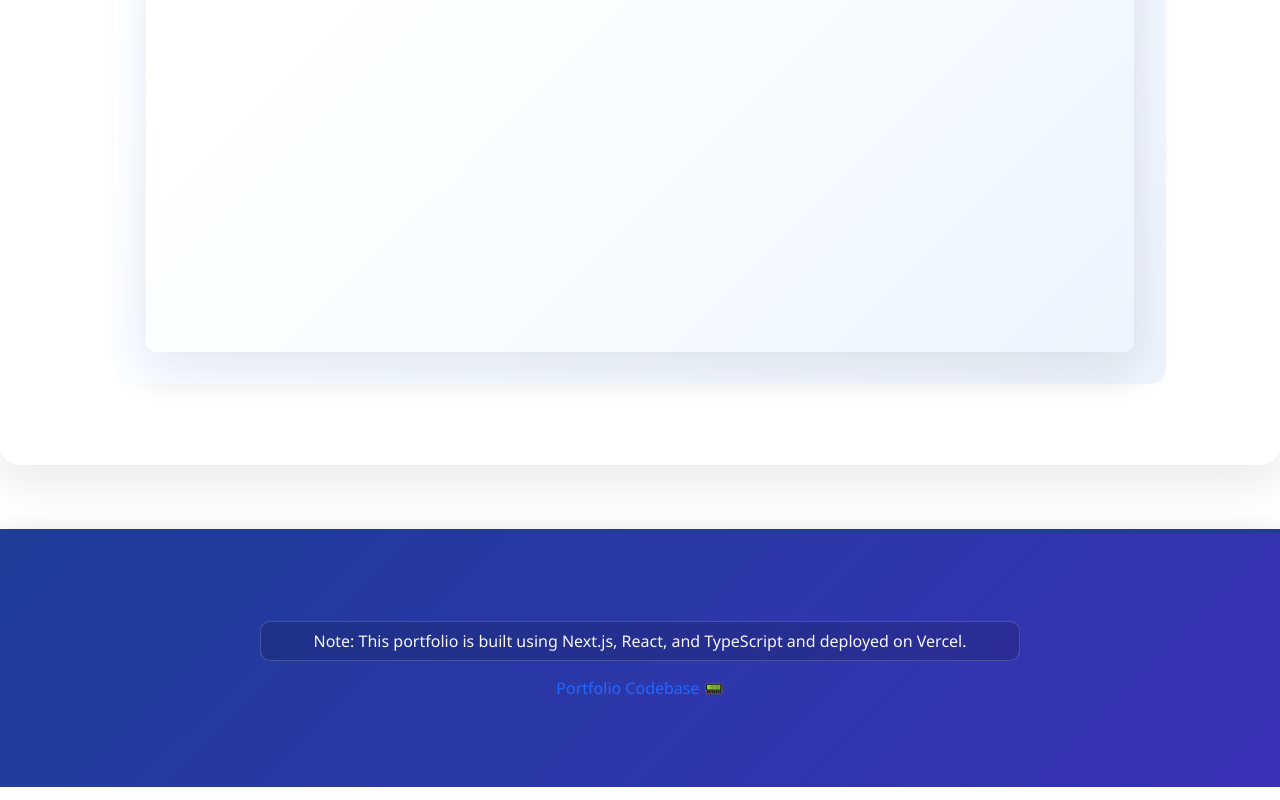
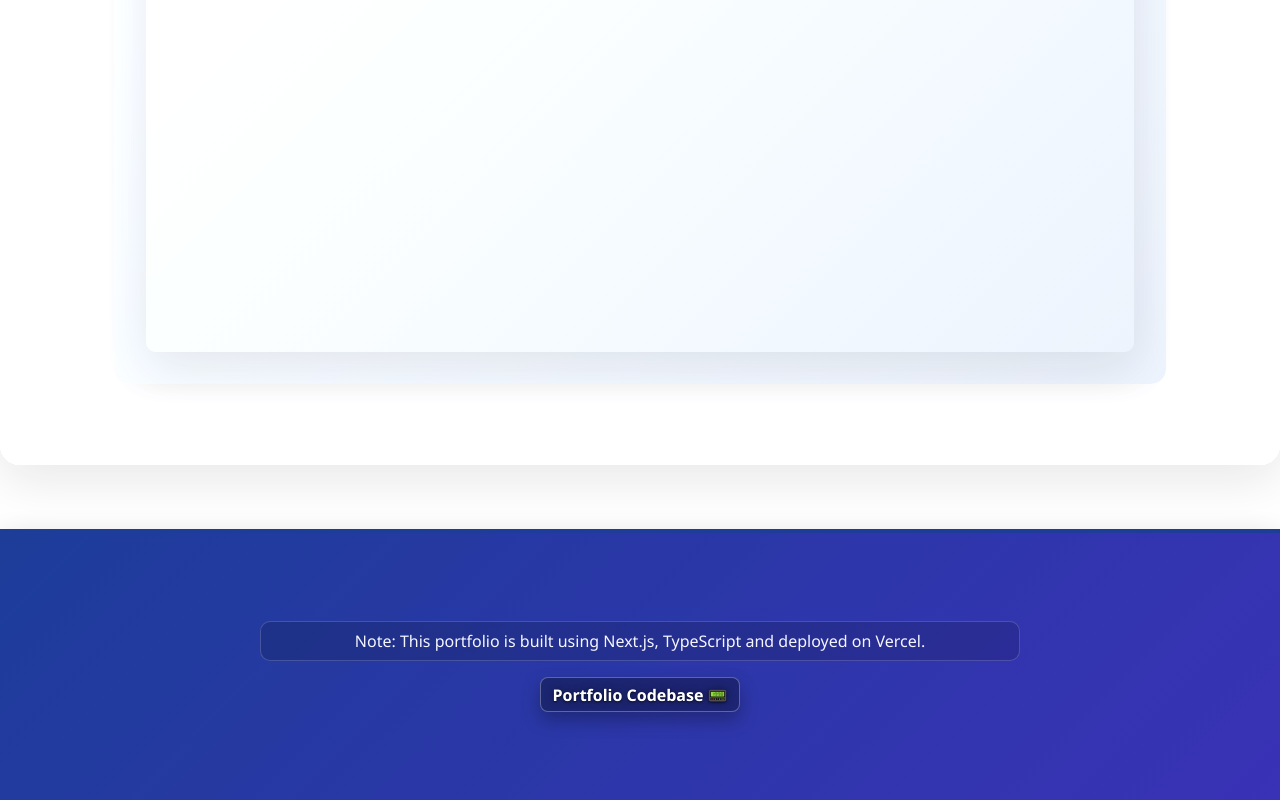
Before and after one commit to Karti722/Personal_Website, a Next.js app in the folder website/: page / in a window 1280 px wide. Shown: the part 9298-10098 px from the top of the page. Built offline with nearby package versions, Linux system fonts and the light colour scheme.

Commit message:
Made Portfolio Codebase link more visible in Footer

```diff
--- a/website/app/components/Footer/Footer.module.css
+++ b/website/app/components/Footer/Footer.module.css
@@ -24,17 +24,23 @@
 }
 
 .footerLink {
-  color: var(--link-color);
+  color: #ffffff;
   text-decoration: none;
   transition: all 0.3s ease;
-  font-weight: 500;
-  padding: 0.2rem 0.5rem;
-  border-radius: 4px;
+  font-weight: 700;
+  display: inline-block;
+  padding: 0.35rem 0.7rem;
+  border-radius: 8px;
+  background: rgba(0, 0, 0, 0.32);
+  border: 1px solid rgba(255, 255, 255, 0.28);
+  text-shadow: 0 1px 2px rgba(0, 0, 0, 0.65), 0 0 8px rgba(0, 0, 0, 0.45);
+  box-shadow: 0 8px 18px rgba(0, 0, 0, 0.28);
 }
 
 .footerLink:hover {
   color: #ffffff;
-  background: rgba(255, 255, 255, 0.06);
+  background: rgba(0, 0, 0, 0.45);
+  box-shadow: 0 10px 24px rgba(0, 0, 0, 0.36);
   transform: translateY(-2px);
 }
 
--- a/website/app/components/Footer/index.tsx
+++ b/website/app/components/Footer/index.tsx
@@ -7,7 +7,7 @@ export default function Footer() {
     <footer id="more-info" className={styles.footer}>
       <div className="container">
         <p className={styles.footerNote}>
-          Note: This portfolio is built using Next.js, React, and TypeScript
+          Note: This portfolio is built using Next.js, TypeScript
           and deployed on Vercel.
         </p>
         <a
```
